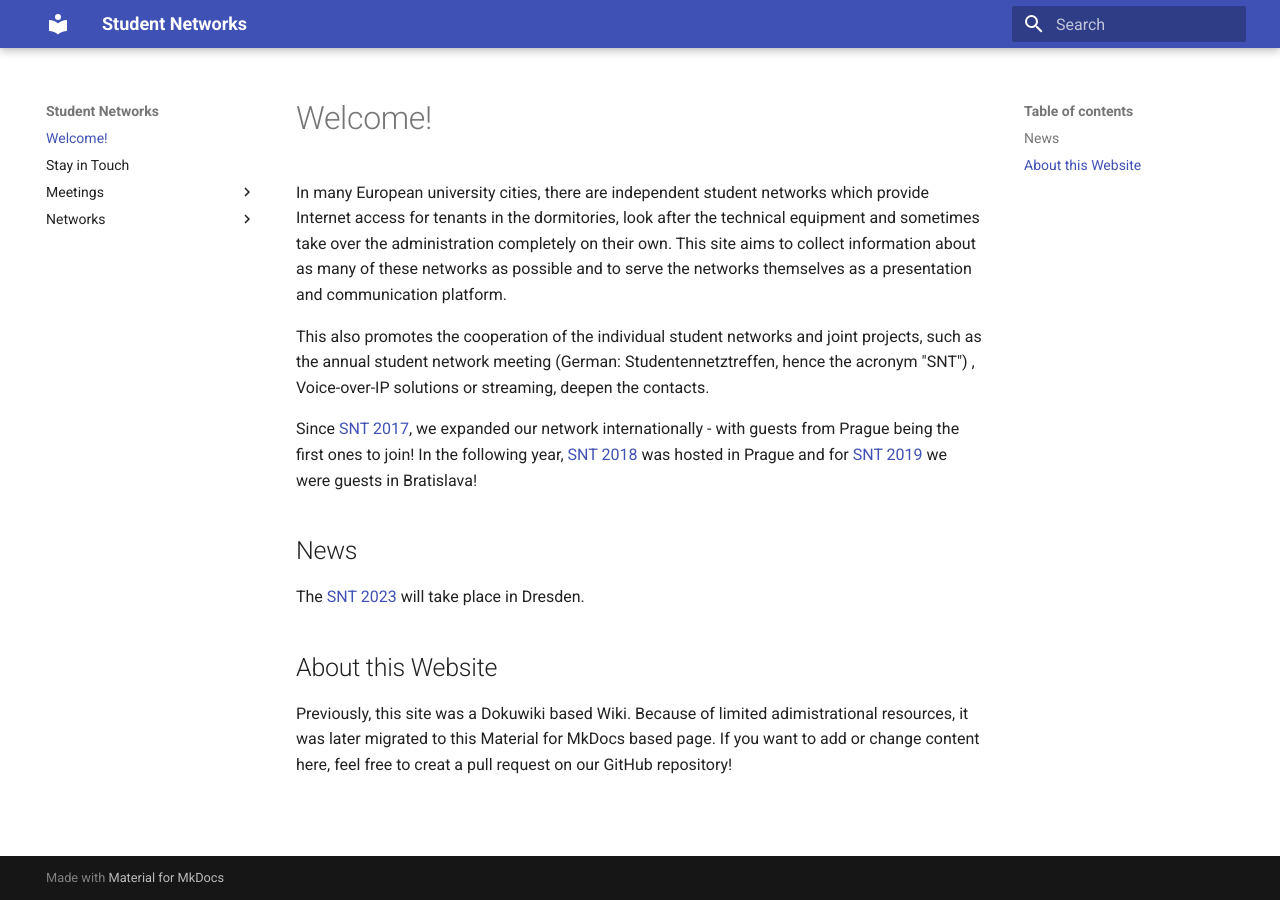
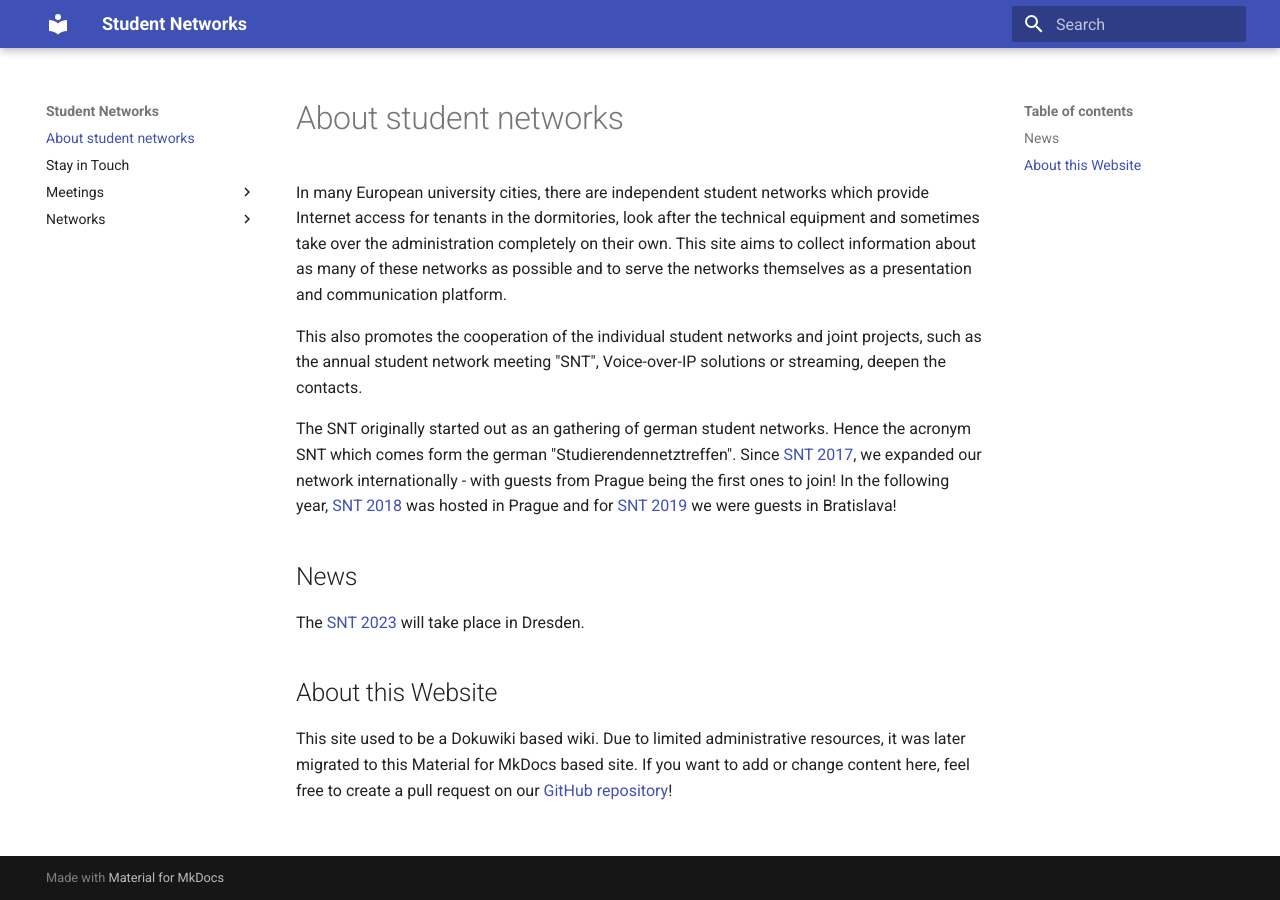
Before and after one commit to studnetze/studnetze-website, an MkDocs documentation site: the page built from docs/index.md, in a window 1280 px wide. Built offline with MkDocs 1.6.1 and Material for MkDocs 9.7.7, drawn with Linux system fonts in a browser that asks for light colours.

Commit message:
update index page

```diff
--- a/docs/index.md
+++ b/docs/index.md
@@ -1,10 +1,10 @@
-# Welcome!
+# About student networks
 
 In many European university cities, there are independent student networks which provide Internet access for tenants in the dormitories, look after the technical equipment and sometimes take over the administration completely on their own. This site aims to collect information about as many of these networks as possible and to serve the networks themselves as a presentation and communication platform.
 
-This also promotes the cooperation of the individual student networks and joint projects, such as the annual student network meeting (German: Studentennetztreffen, hence the acronym "SNT") , Voice-over-IP solutions or streaming, deepen the contacts.
+This also promotes the cooperation of the individual student networks and joint projects, such as the annual student network meeting "SNT", Voice-over-IP solutions or streaming, deepen the contacts.
 
-Since [SNT 2017](/SNT/SNT2017), we expanded our network internationally - with guests from Prague being the first ones to join! In the following year, [SNT 2018](/SNT/SNT2018) was hosted in Prague and for [SNT 2019](/SNT/SNT2019) we were guests in Bratislava!
+The SNT originally started out as an gathering of german student networks. Hence the acronym SNT which comes form the german "Studierendennetztreffen". Since [SNT 2017](/SNT/SNT2017), we expanded our network internationally - with guests from Prague being the first ones to join! In the following year, [SNT 2018](/SNT/SNT2018) was hosted in Prague and for [SNT 2019](/SNT/SNT2019) we were guests in Bratislava!
 
 ## News
 
@@ -12,4 +12,4 @@ The [SNT 2023](/SNT/SNT2023) will take place in Dresden.
 
 ## About this Website
 
-Previously, this site was a Dokuwiki based Wiki. Because of limited adimistrational resources, it was later migrated to this Material for MkDocs based page. If you want to add or change content here, feel free to creat a pull request on our GitHub repository!
+This site used to be a Dokuwiki based wiki. Due to limited administrative resources, it was later migrated to this Material for MkDocs based site. If you want to add or change content here, feel free to create a pull request on our [GitHub repository](https://github.com/studnetze/studnetze-website)!
```
